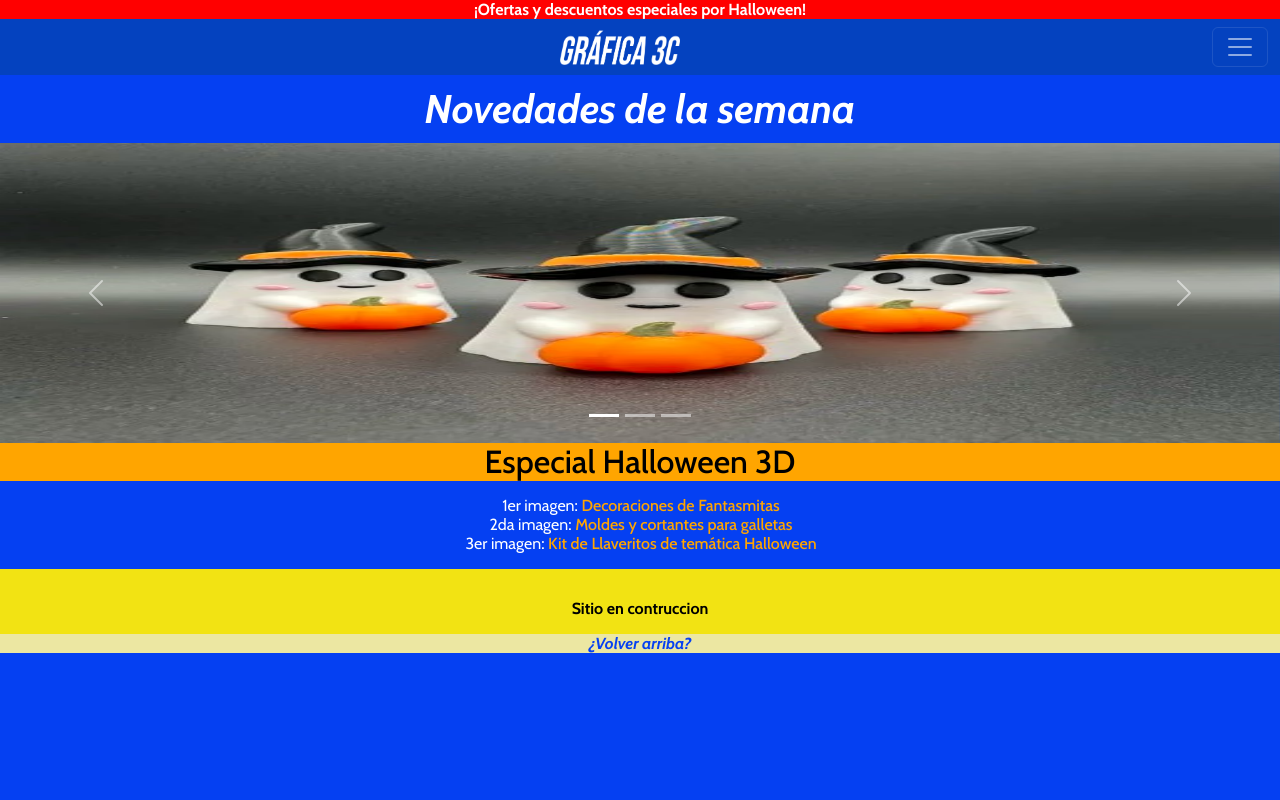
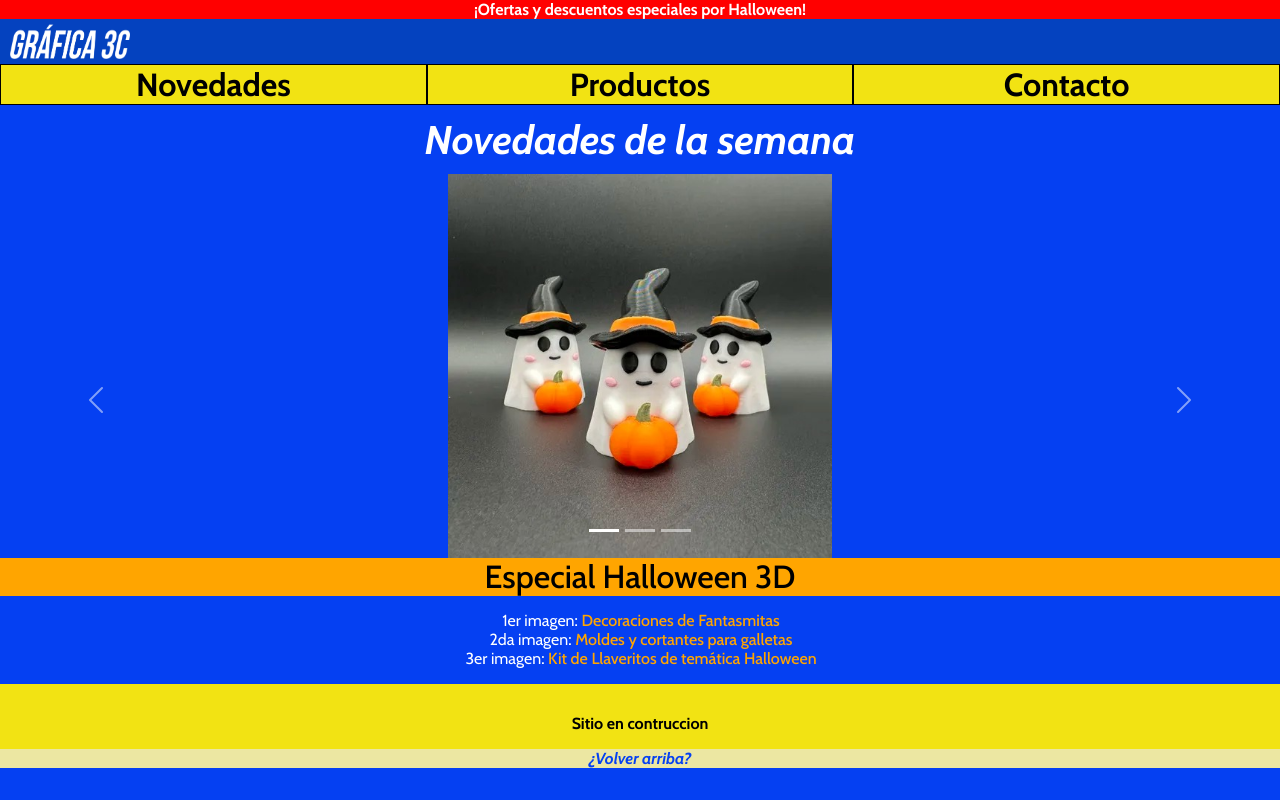
Before and after one commit to MartinOrellana3C/3c-store-2da-entrega, a plain HTML site: page html/novedades.html in a window 1280 px wide. Drawn offline with nearby package versions, Linux system fonts and the light colour scheme.

Commit message:
Entrega 2

```diff
--- a/html/novedades.html
+++ b/html/novedades.html
@@ -13,21 +13,19 @@
 <body>
     <header>
         <p id="arriba">¡Ofertas y descuentos especiales por Halloween!</p>
-        <!-- Este era el nav original:
-
-        <nav id="arriba">
+        <nav id="navdesktop">
             <div class="flex-container" id="logo-ham">
-            <img src="multimedia/hamburguesablanca.png" alt="menu hamburguesa" style="width: 30px;height: 30px;">
-            <a id="logo3c" href="index.html"><img src="multimedia/logoGrafica3C.png" alt="Volver a Inicio" style="height:35px ;width: 120px;"></a>
+            <!-- <img src="multimedia/hamburguesablanca.png" alt="menu hamburguesa" style="width: 30px;height: 30px;"> -->
+            <a id="logo3c" href="../index.html"><img src="../multimedia/logoGrafica3C.png" alt="Volver a Inicio" style="height:35px ;width: 120px;"></a>
             </div>
             <div class="flex-container" id="secciones">
-                <a class="botones" href="html/novedades.html" >Novedades</a>
-                <a class="botones" href="html/productos.html">Productos</a>
-                <a class="botones" href="html/carrito.html" >Ver Carrito</a>
-                <a class="botones" href="html/contacto.html" >Contacto</a>
+                <a class="botones" href="../html/novedades.html" >Novedades</a>
+                <a class="botones" href="../html/productos.html">Productos</a>
+               <!--  <a class="botones" href="html/carrito.html" >Ver Carrito</a> -->
+                <a class="botones" href="../html/contacto.html" >Contacto</a>
             </div>
-        </nav> -->
-        <nav class="navbar" style="background-color: #0442BF;" class="navbar navbar-expand-lg bg-body-tertiary" class="navbar bg-primary" data-bs-theme="dark">
+        </nav>
+        <nav id="navmobile" class="navbar" style="background-color: #0442BF;" class="navbar navbar-expand-lg bg-body-tertiary" class="navbar bg-primary" data-bs-theme="dark">
             <div class="container-fluid">
               <a class="navbar-brand" href="#"><a id="logo3c" href="../"><img src="../multimedia/logoGrafica3C.png" alt="Volver a Inicio" style="height:35px ;width: 120px;"></a></a>
               <button class="navbar-toggler" type="button" data-bs-toggle="collapse" data-bs-target="#navbarNav" aria-controls="navbarNav" aria-expanded="false" aria-label="Toggle navigation">
@@ -58,6 +56,7 @@
     </section> -->
     <main>
         <h1>Novedades de la semana</h1>
+        <section class="carrusel1024">
         <div id="carouselExampleCaptions" class="carousel slide">
             <div class="carousel-indicators">
               <button type="button" data-bs-target="#carouselExampleCaptions" data-bs-slide-to="0" class="active" aria-current="true" aria-label="Slide 1"></button>
@@ -66,23 +65,22 @@
             </div>
             <div class="carousel-inner">
               <div class="carousel-item active">
-                <img src="../multimedia/fantasmitas.jpg" class="d-block w-100" alt="Decoracion de fantsamitas">
+                <img src="../multimedia/fantasmitas.jpg" class="d-block w-100" class="novedades1024" alt="Decoracion de fantsamitas">
                 <div class="carousel-caption d-none d-md-block">
                 </div>
               </div>
               <div class="carousel-item">
-                <img src="../multimedia/galletitas.jpg" class="d-block w-100" alt="Cortantes para galletas">
+                <img src="../multimedia/galletitas.jpg" class="d-block w-100" class="novedades1024" alt="Cortantes para galletas">
                 <div class="carousel-caption d-none d-md-block">
-
                 </div>
               </div>
               <div class="carousel-item">
-                <img src="../multimedia/llaveritos.jpg" class="d-block w-100" alt="Llaveritos de Halloween">
+                <img src="../multimedia/llaveritos.jpg" class="d-block w-100" class="novedades1024" alt="Llaveritos de Halloween">
                 <div class="carousel-caption d-none d-md-block">
-
                 </div>
               </div>
             </div>
+        </section>
             <button class="carousel-control-prev" type="button" data-bs-target="#carouselExampleCaptions" data-bs-slide="prev">
               <span class="carousel-control-prev-icon" aria-hidden="true"></span>
               <span class="visually-hidden">Previous</span>
--- a/styles/estilos.css
+++ b/styles/estilos.css
@@ -26,20 +26,18 @@ header p{
     display: flex;
     /* background-color: blueviolet; */
 }
-/* nav .flex-container{
-    background-color: rgb(255, 8, 0);
-    justify-content: center;
+#navdesktop{
+    visibility: hidden;
 }
-nav #logo-ham{
-    justify-content: space-between;
-    padding: 5px 10px 5px 10px;
-    background-color: #0442BF
+/* .productosdesktop{
+    visibility: hidden;
 }
-nav #secciones{
-    flex-direction: column;
-    text-align: center;
-    color: black;
-} */
+#productosmobile{
+    margin-top: -770%;
+}*/
+#navmobile{
+    margin-top: -55px;
+}
 h1{
     text-align: center;
     margin: 10px 0 10px 0;
@@ -149,19 +147,87 @@ section button{
 }
 /* media query para tablets */
 @media (min-width: 600px) {
+    .carrusel1024{
+        display: flex;
+        flex-direction: column;
+        justify-content: center;
+        height: 120%;
+        width: 50%;
+        margin-left: 25%
+    }
+/*     .productosdesktop{
+        visibility:visible;
+        margin-left: 13%;
+    }
+    #productosmobile{
+        visibility: hidden;
+    }
+    #footerproductos{
+        margin-top: -740%;
+    } */
 
 }
 /* media query para monitores */
 @media (min-width: 1024px) {
+    main img{
+        width: 70%;
+        height: 70%;
+    }
+    .carrusel1024{
+        display: flex;
+        flex-direction: column;
+        justify-content: center;
+        height: 120%;
+        width: 30%;
+        margin-left: 35%
+    }
+    #navdesktop{
+        visibility: visible;
+    }
+    nav .flex-container{
+        background-color: rgb(255, 8, 0);
+        justify-content: center;
+    }
+    nav #logo-ham{
+        justify-content: space-between;
+        padding: 5px 10px 5px 10px;
+        background-color: #0442BF
+    }
+    nav #secciones{
+        flex-direction: row;
+        text-align: center;
+        color: black;
+        font-size: 200%;
+    }
+   /*  #carritoprox{
+        background-color: #ece7a2;
+    }*/
+    #navmobile{
+        visibility: hidden;
+    }
     .botones{
         font-weight: bold;
         border: solid black 1px;
         color: rgb(0, 0, 0);
         background-color: #F2E313;
         width: 100%;
+        text-align: center;
     }
     .botones:hover{
         background-color:#ece7a2;
         font-size: larger;
     }
+
+    /* }
+    .productosdesktop{
+        visibility:visible;
+        margin-left: 13%;
+    }
+    #productosmobile{
+        visibility: hidden;
+    }
+    #footerproductos{
+        margin-top: -775%;
+    } */
+
 }
```
Also changed, not shown: html/carrito.html (deleted, +0 -34 lines), html/contacto.html (+9 -12 lines), html/productos.html (+28 -14 lines), index.html (+6 -8 lines), readme.md (added), reposo.txt (deleted), 1 other file.
